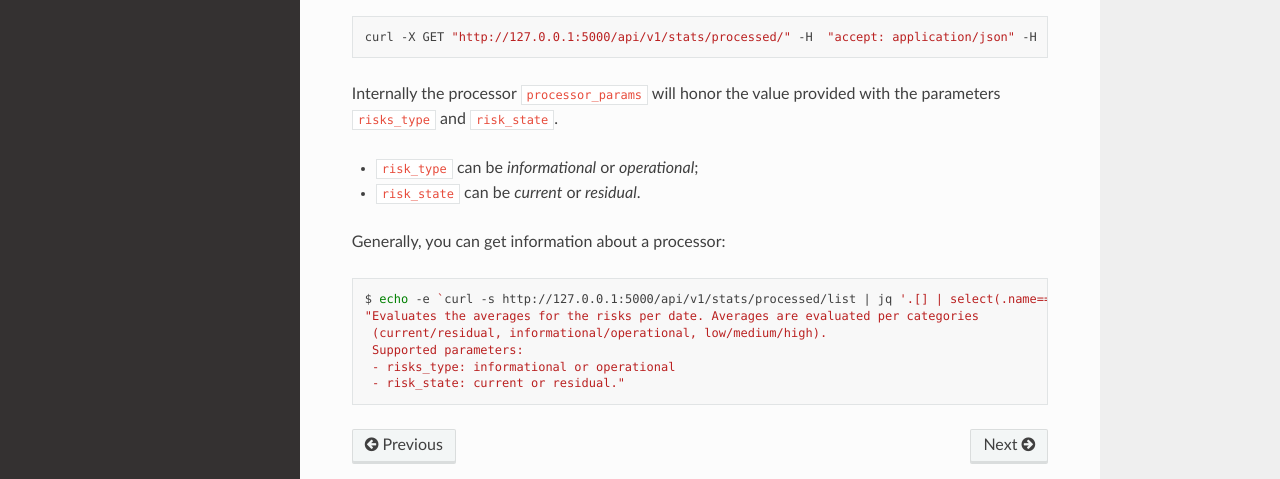
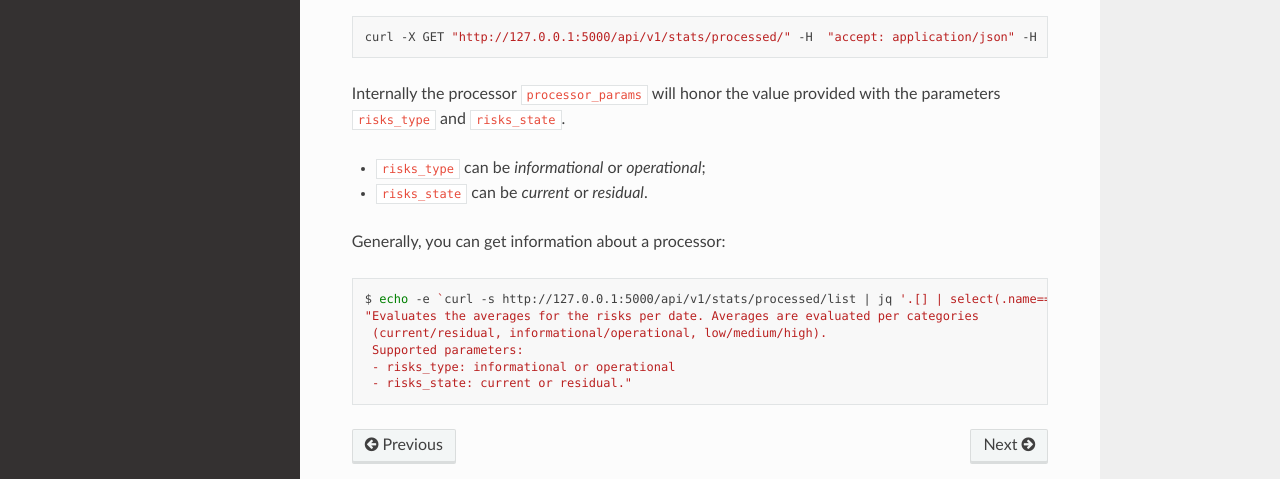
Before and after one commit to monarc-project/stats-service, a Sphinx documentation site: the page built from docs/api-v1.rst, in a window 1280 px wide and 1400 px high, scrolled down 8623 px. Shown: the part 806-1285 px from the top of the window. Built offline with Sphinx 7.4.7 and the Read the Docs theme 2.0.0, drawn with Linux system fonts in a browser that asks for light colours; some of the changed text lies outside the part shown.

Commit message:
chg: [documentation] typos.

```diff
--- a/docs/api-v1.rst
+++ b/docs/api-v1.rst
@@ -65,7 +65,7 @@
         },
         {
             "name": "risk_averages_on_date",
-            "description": "Evaluates the averages for the risks per date. Averages are evaluated per categories\n    (current/residual, informational/operational, low/medium/high).\n    Supported parameters:\n    - risks_type: informational or residual\n    - risk_state: current or residual."
+            "description": "Evaluates the averages for the risks per date. Averages are evaluated per categories\n    (current/residual, informational/operational, low/medium/high).\n    Supported parameters:\n    - risks_type: informational or operational\n    - risks_state: current or residual."
         },
         {
             "name": "threat_average_on_date",
@@ -92,10 +92,10 @@
 
 
 Internally the processor ``processor_params`` will honor the value provided with
-the parameters ``risks_type`` and ``risk_state``.
+the parameters ``risks_type`` and ``risks_state``.
 
-- ``risk_type`` can be *informational* or *operational*;
-- ``risk_state`` can be *current* or *residual*.
+- ``risks_type`` can be *informational* or *operational*;
+- ``risks_state`` can be *current* or *residual*.
 
 
 Generally, you can get information about a processor:
@@ -108,4 +108,4 @@
      (current/residual, informational/operational, low/medium/high).
      Supported parameters:
      - risks_type: informational or operational
-     - risk_state: current or residual."
+     - risks_state: current or residual."
```
Also changed, not shown: 1 other file.
